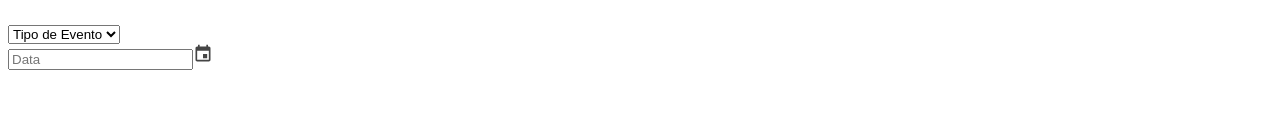
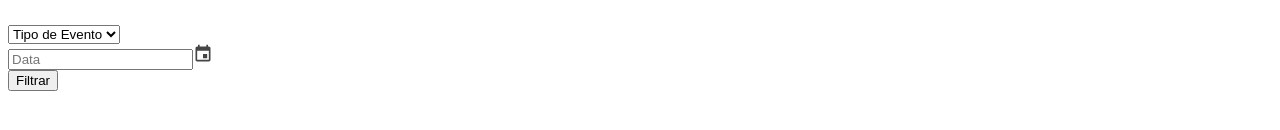
Before and after one commit to silvamaarcus/ufmg-page, a React (Vite) app: page / in a window 1280 px wide. Shown: the part 584-714 px from the top of the page. Built offline with nearby package versions, Linux system fonts and the light colour scheme; the HTML template or start-up script is replaced by a standard one.

Commit message:
Criando Cards com eventos

```diff
--- a/src/App.jsx
+++ b/src/App.jsx
@@ -53,8 +53,22 @@ function App() {
                 <Calendar />
               </div>
             </div>
+            <div className="flex-end-row mt-3">
+              <button className="btn-alt">Filtrar</button>
+            </div>
           </div>
         </div>
+        <div className="grid-2 disappear"></div>
+      </section>
+
+      <section className="container pt-1">
+        <div className="grid-2 disappear"></div>
+
+        <div className="grid-10 flex flex-wrap gap-2">
+          <div></div>
+          <div></div>
+        </div>
+
         <div className="grid-2 disappear"></div>
       </section>
     </>
--- a/src/components/Filters/Calendar.jsx
+++ b/src/components/Filters/Calendar.jsx
@@ -1,14 +1,19 @@
+// Hooks
 import { useState } from "react";
+
+// Biblioteca de Calendario
 import DatePicker from "react-datepicker";
-import "react-datepicker/dist/react-datepicker.css";
-import calendarIcon from "../../../public/assets/svg/icon-calendar.svg";
-import { ptBR } from "date-fns/locale/pt-BR";
+import "react-datepicker/dist/react-datepicker.css"; // estilo do calendario
+import { ptBR } from "date-fns/locale/pt-BR"; // idioma do calendario
+
+// Icone de Calendario
+import calendarIcon from "/assets/svg/icon-calendar.svg";
 
 const Calendar = () => {
   const [selectedDate, setSelectedDate] = useState(null);
 
   return (
-    <div className="flex-space eventos-data">
+    <div className="flex-space eventos">
       <DatePicker
         selected={selectedDate}
         onChange={(date) => setSelectedDate(date)}
--- a/src/components/Filters/Events.jsx
+++ b/src/components/Filters/Events.jsx
@@ -1,7 +1,7 @@
 const Events = () => {
   return (
     <>
-      <select id="eventos" name="eventos">
+      <select id="eventos" className="eventos">
         <option value="" disabled selected>
           Tipo de Evento
         </option>
--- a/src/css/sass/_buttons.scss
+++ b/src/css/sass/_buttons.scss
@@ -79,3 +79,24 @@ option {
   // colar o elemento (botao) no input
   transform: translate3d(-5px, 0, 0); // descer 6px no eixo y
 }
+
+.btn-alt {
+  display: inline-block;
+  padding: 10px 20px;
+
+  // use cores desejada...
+  color: $black-normal;
+  background: $white-normal !important;
+
+  border-radius: 4px;
+  border: 0;
+
+  @include typeface-2(p3, desktop);
+
+  cursor: pointer;
+
+  transition: 0.3s ease;
+  &:hover {
+    opacity: 0.7; // aplicar opacidade
+  }
+}
--- a/src/css/sass/_layout.scss
+++ b/src/css/sass/_layout.scss
@@ -439,7 +439,7 @@ $gutter: 30px;
 }
 
 // Filtros
-#eventos, .eventos-data {
+.eventos {
   box-shadow: 0px 1px 4px 3px rgba(173, 131, 131, 0.1) !important;
 
   &:focus {
--- a/src/css/style.css
+++ b/src/css/style.css
@@ -620,10 +620,10 @@
   display: none; /* Chrome, Safari, Opera */
 }
 
-#eventos, .eventos-data {
+.eventos {
   box-shadow: 0px 1px 4px 3px rgba(173, 131, 131, 0.1) !important;
 }
-#eventos:focus, .eventos-data:focus {
+.eventos:focus {
   border: 2px solid #1F3748;
   outline: none;
 }
@@ -1821,4 +1821,22 @@ option {
   border: 0;
   border-radius: 4px;
   transform: translate3d(-5px, 0, 0);
+}
+
+.btn-alt {
+  display: inline-block;
+  padding: 10px 20px;
+  color: #1a1a1a;
+  background: #E6E6E6 !important;
+  border-radius: 4px;
+  border: 0;
+  font-family: "Public Sans", sans-serif;
+  font-size: 16px;
+  line-height: 26px;
+  font-weight: 200;
+  cursor: pointer;
+  transition: 0.3s ease;
+}
+.btn-alt:hover {
+  opacity: 0.7;
 }/*# sourceMappingURL=style.css.map */
```
Also changed, not shown: src/components/Cards/index.jsx (added, +10 -0 lines), 1 other file (tests, documents, lock files or other folders).
